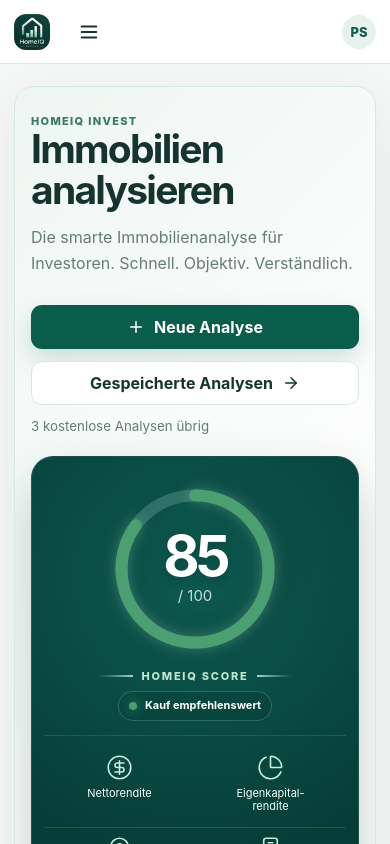
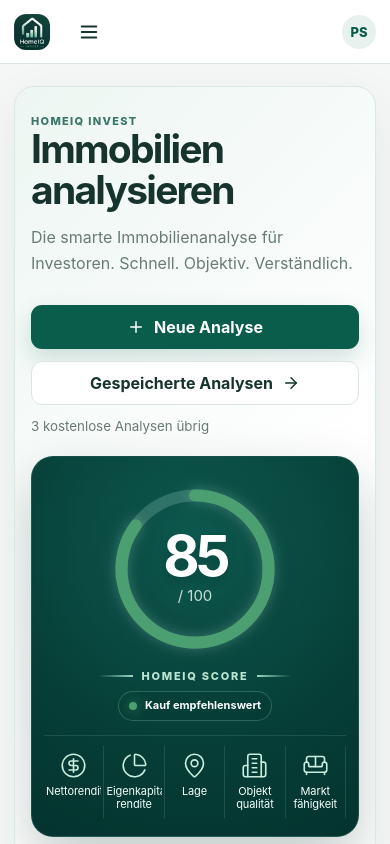
Before and after one commit to rb4mbwjbtc-sys/homeiq-invest, a React (Vite) app: page / in a window 390 px wide. Shown: the top 844 px of the page. Built offline with nearby package versions, Linux system fonts and the light colour scheme.

Commit message:
HomeIQ V5.7.15 – Score-Faktoren responsive und kollisionsfrei darstellen

```diff
--- a/package.json
+++ b/package.json
@@ -1,7 +1,7 @@
 {
   "name": "homeiq-independent",
   "private": true,
-  "version": "5.7.14",
+  "version": "5.7.15",
   "type": "module",
   "scripts": {
     "dev": "vite",
--- a/src/components/HomeIQScoreCard.tsx
+++ b/src/components/HomeIQScoreCard.tsx
@@ -9,11 +9,11 @@
 };
 
 const factors = [
-  { label: "Nettorendite", icon: CircleDollarSign },
-  { label: "Eigenkapital-\nrendite", icon: PieChart },
-  { label: "Lage", icon: MapPin },
-  { label: "Objektqualität", icon: Building2 },
-  { label: "Marktfähigkeit", icon: Sofa },
+  { label: "Nettorendite", parts: ["Nettorendite"], icon: CircleDollarSign },
+  { label: "Eigenkapitalrendite", parts: ["Eigenkapital-", "rendite"], icon: PieChart },
+  { label: "Lage", parts: ["Lage"], icon: MapPin },
+  { label: "Objektqualität", parts: ["Objekt", "qualität"], icon: Building2 },
+  { label: "Marktfähigkeit", parts: ["Markt", "fähigkeit"], icon: Sofa },
 ];
 
 export function HomeIQScoreCard({ score, rating, compact = false, print = false }: Props) {
@@ -57,12 +57,14 @@
       </div>
 
       <div className="homeiq-score-factors">
-        {factors.map(({ label, icon: Icon }) => (
+        {factors.map(({ label, parts, icon: Icon }) => (
           <div key={label}>
             <Icon aria-hidden="true" />
-            <span>{label.split("\n").map((part, index) => (
-              <span key={`${part}-${index}`}>{part}{index === 0 && label.includes("\n") ? <br /> : null}</span>
-            ))}</span>
+            <span aria-label={label}>
+              {parts.map((part, index) => (
+                <span key={`${part}-${index}`}>{part}{index < parts.length - 1 ? <br /> : null}</span>
+              ))}
+            </span>
           </div>
         ))}
       </div>
--- a/src/lib/calculations.ts
+++ b/src/lib/calculations.ts
@@ -328,7 +328,7 @@
         : score >= 35
           ? "Kauf aktuell eher nicht empfohlen"
           : "Kauf aktuell nicht empfohlen";
-  // V5.7.14: Score-Badge und Gesamtbewertung verwenden dieselbe
+  // V5.7.15: Score-Badge und Gesamtbewertung verwenden dieselbe
   // 5-stufige Kaufempfehlung wie der Hero-Badge.
   const rating = recommendation;
 
--- a/src/pages/NewAnalysis.tsx
+++ b/src/pages/NewAnalysis.tsx
@@ -317,7 +317,7 @@
   return (
     <div className="page-stack narrow">
       <div className="page-heading">
-        <span className="eyebrow">{editId ? "ANALYSE BEARBEITEN" : "NEUE ANALYSE"} · V5.7.14</span>
+        <span className="eyebrow">{editId ? "ANALYSE BEARBEITEN" : "NEUE ANALYSE"} · V5.7.15</span>
         <h1>{editId ? "Analyse bearbeiten" : "Immobilie erfassen"}</h1>
         <p>Mit zuverlässiger Lageanalyse sowie Marktwert- und Marktmietschätzung.</p>
       </div>
--- a/src/pages/Result.tsx
+++ b/src/pages/Result.tsx
@@ -114,7 +114,7 @@
       <div className="screen-report">
         <section className="result-hero report-cover">
           <div>
-            <span className="eyebrow">HOMEIQ INVEST · ANALYSEBERICHT V5.7.14</span>
+            <span className="eyebrow">HOMEIQ INVEST · ANALYSEBERICHT V5.7.15</span>
             <h1>{input.title}</h1>
             <p>
               {input.street} · {input.postalCode} {input.city}
@@ -302,7 +302,7 @@
       <article className="print-report">
         <header className="print-header">
           <div>
-            <div className="print-brand"><img src={homeIqLogo} alt="HomeIQ"/><span>HOMEIQ INVEST · ANALYSE-BERICHT V5.7.14</span></div>
+            <div className="print-brand"><img src={homeIqLogo} alt="HomeIQ"/><span>HOMEIQ INVEST · ANALYSE-BERICHT V5.7.15</span></div>
             <h1>{input.title}</h1>
             <p>
               {input.street} {input.postalCode} {input.city}
--- a/src/pages/Settings.tsx
+++ b/src/pages/Settings.tsx
@@ -10,7 +10,7 @@
         <div><span>Sprache</span><strong>Deutsch (Schweiz)</strong></div>
         <div><span>Währung</span><strong>CHF</strong></div>
         <div><span>Datenregion</span><strong>Schweiz</strong></div>
-        <div><span>Version</span><strong>Independent V5.7.14 · Stable Input & POI Plausibility</strong></div>
+        <div><span>Version</span><strong>Independent V5.7.15 · Stable Input & POI Plausibility</strong></div>
       </section>
     </div>
   );
--- a/src/styles.css
+++ b/src/styles.css
@@ -767,3 +767,77 @@
 .result-hero .homeiq-score-card.compact .homeiq-score-factors>div>span{font-size:10.5px;line-height:1.2;white-space:normal}
 @media(max-width:900px){.result-hero>.homeiq-score-card.compact{width:370px;min-width:370px}.result-hero .homeiq-score-card.compact .homeiq-score-factors>div>span{font-size:9.5px}}
 @media(max-width:700px){.result-hero>.homeiq-score-card.compact{width:100%;min-width:0}}
+
+
+/* V5.7.15 – Score-Faktoren: kollisionsfreie 5-Spalten-Darstellung */
+.homeiq-score-factors,
+.homeiq-score-card.compact .homeiq-score-factors{
+  grid-template-columns:repeat(5,minmax(0,1fr));
+  column-gap:0;
+}
+.homeiq-score-factors>div,
+.homeiq-score-card.compact .homeiq-score-factors>div{
+  min-width:0;
+  width:100%;
+  box-sizing:border-box;
+  padding-left:5px;
+  padding-right:5px;
+  overflow:hidden;
+}
+.homeiq-score-factors>div>span,
+.homeiq-score-card.compact .homeiq-score-factors>div>span{
+  display:block;
+  width:100%;
+  min-width:0;
+  max-width:100%;
+  text-align:center;
+  white-space:normal;
+  overflow:hidden;
+  overflow-wrap:normal;
+  word-break:normal;
+  hyphens:none;
+}
+.homeiq-score-factors>div>span>span,
+.homeiq-score-card.compact .homeiq-score-factors>div>span>span{
+  display:inline;
+}
+.homeiq-score-card.compact .homeiq-score-factors>div>span{
+  font-size:clamp(7.5px,1.35vw,9px);
+  line-height:1.12;
+  letter-spacing:-.01em;
+}
+.homeiq-score-card.compact .homeiq-score-factors>div{
+  padding-left:3px;
+  padding-right:3px;
+}
+.homeiq-score-card.compact .homeiq-score-factors svg{
+  width:27px;
+  height:27px;
+}
+
+/* Auch auf kleinen Ansichten bleiben die fünf Faktoren in fünf sauberen Spalten. */
+@media(max-width:600px){
+  .homeiq-score-factors,
+  .homeiq-score-card.compact .homeiq-score-factors{
+    grid-template-columns:repeat(5,minmax(0,1fr));
+  }
+  .homeiq-score-factors>div,
+  .homeiq-score-card.compact .homeiq-score-factors>div{
+    min-height:0;
+    padding:6px 2px;
+    border-bottom:0;
+    border-right:1px solid rgba(204,239,225,.13);
+  }
+  .homeiq-score-factors>div:nth-child(odd){
+    border-right:1px solid rgba(204,239,225,.13);
+  }
+  .homeiq-score-factors>div:last-child{
+    grid-column:auto;
+    border-right:0;
+  }
+  .homeiq-score-factors>div>span,
+  .homeiq-score-card.compact .homeiq-score-factors>div>span{
+    font-size:clamp(7px,2.1vw,9px);
+    line-height:1.1;
+  }
+}
```
